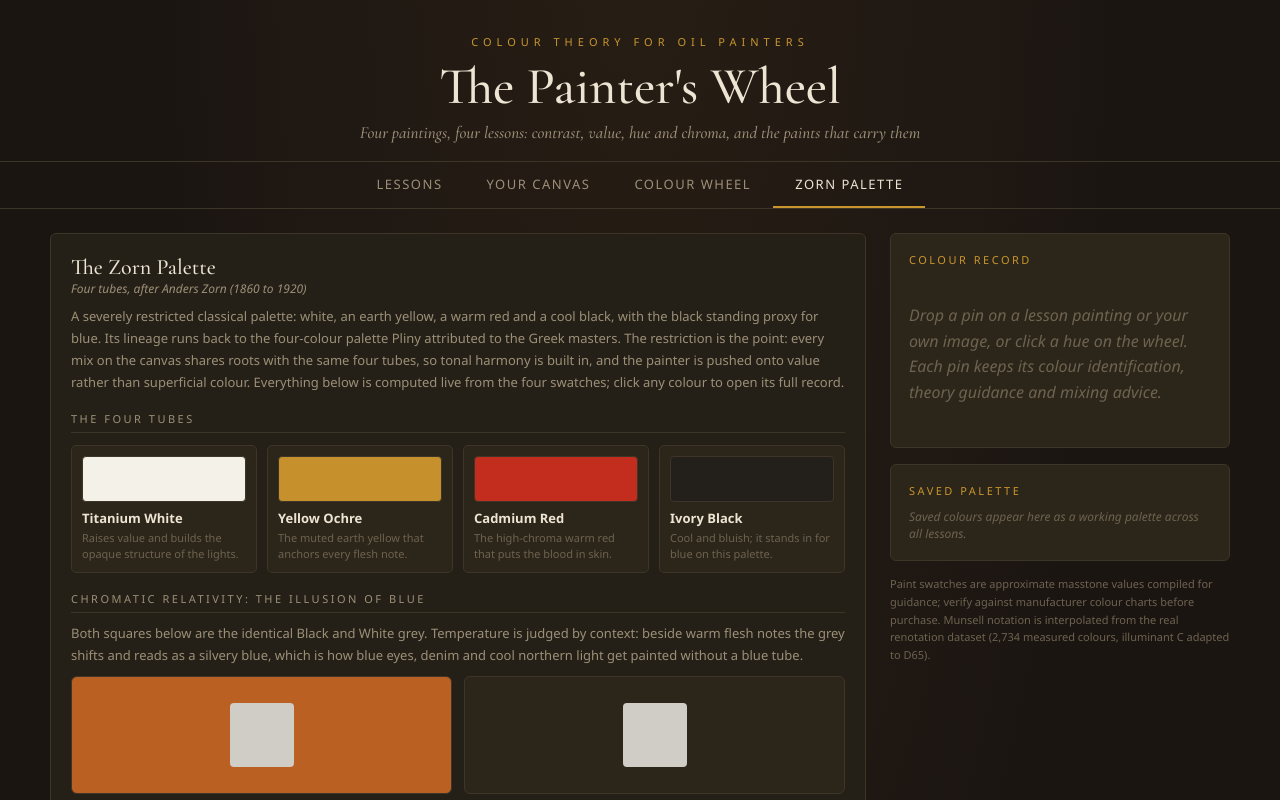
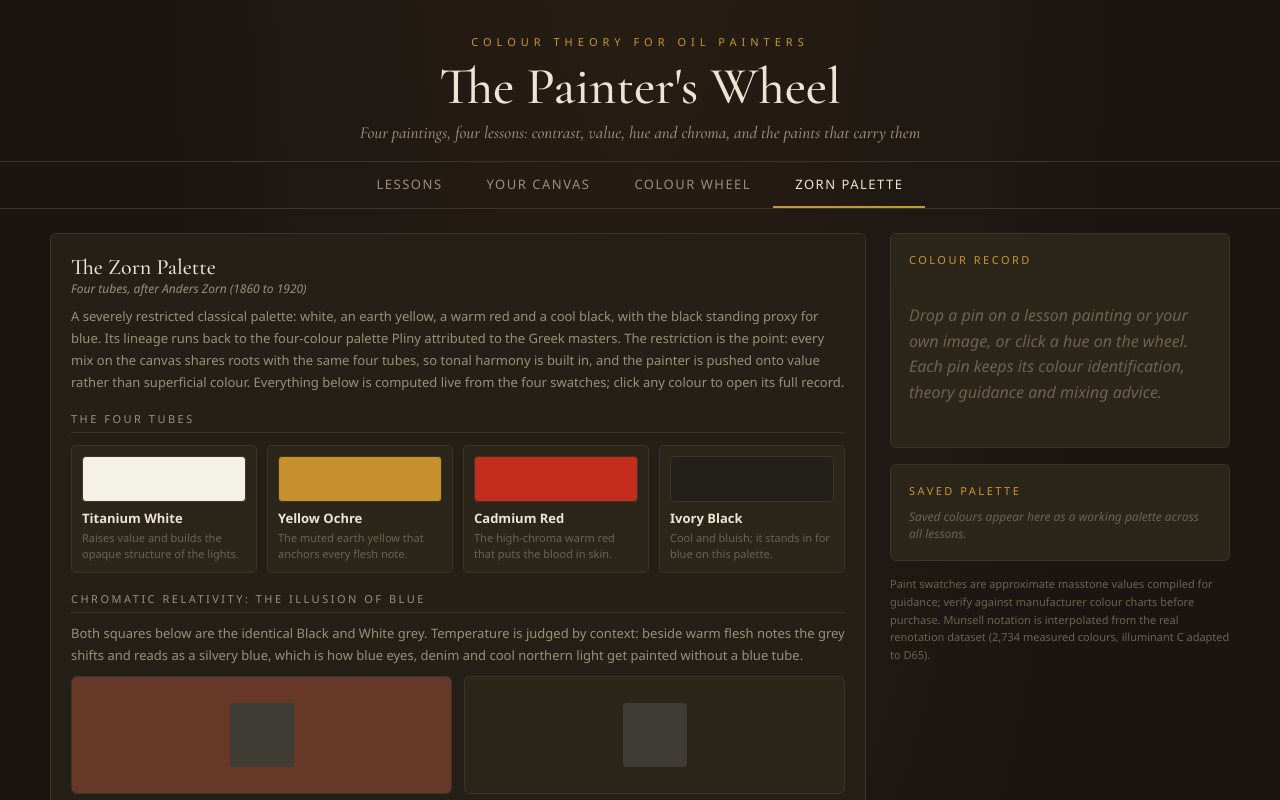
Before and after one commit to ppscon/painters-wheel, a React (Vite) app: page / in a window 1280 px wide. Both pictures are taken after a click on the button "ZORN PALETTE". Shown: the top 800 px of the page. Built offline with nearby package versions, Linux system fonts and the light colour scheme.

Commit message:
Phase 2.2: Kubelka-Munk subtractive pigment mixing engine

```diff
--- a/src/App.jsx
+++ b/src/App.jsx
@@ -2,7 +2,7 @@ import React, { useState, useRef, useEffect, useMemo, useCallback } from "react"
 import { MUNSELL_POINTS } from "./munsellData.js";
 
 /* ================================================================
-   THE PAINTER'S WHEEL: Phase 2.1
+   THE PAINTER'S WHEEL: Phase 2.2
    Lessons gateway (Contrast · Value · Hue · Chroma) with pin-based
    study, colour theory guidance, paint matching and mixing advice
    ================================================================ */
@@ -245,14 +245,79 @@ function MunsellExplorer({ onPick }) {
 }
 
 function mixPaints(hexA, hexB, wA) {
-  const A = hexToRgb(hexA).map(srgbToLinear);
-  const B = hexToRgb(hexB).map(srgbToLinear);
-  const rgb = A.map((c, i) => linearToSrgb(c * wA + B[i] * (1 - wA)));
-  return rgbToHex(...rgb);
+  return mixSubtractive([[hexA, wA], [hexB, 1 - wA]]);
 }
 const RATIOS = [
   [0.8, "4:1"], [0.667, "2:1"], [0.5, "1:1"], [0.333, "1:2"], [0.2, "1:4"],
 ];
+
+/* ---------------- Subtractive pigment mixing ----------------------
+   Kubelka-Munk mixing on reconstructed reflectance spectra (380 to
+   730nm at 10nm). An sRGB colour decomposes into seven weights (white,
+   cyan, magenta, yellow, red, green, blue) over smooth basis spectra
+   derived by curvature-minimising optimisation against the CIE 1931
+   observer under D65. Mixing happens in K/S space, so complements
+   genuinely neutralise and blue plus yellow makes a painter's green. */
+const SPD_BASES = [
+[1,1,1,1,1,1,1,1,1,1,1,1,1,1,1,1,1,0.9931,0.9988,1,1,1,1,1,1,1,1,1,1,1,1,1,1,1,1,1],
+[0.7954,0.8269,0.8583,0.8897,0.9207,0.9506,0.9766,0.9943,1,1,1,1,1,1,1,1,1,1,1,0.9495,0.7841,0.5346,0.2779,0.0886,0.003,0.0001,0.0001,0.0001,0.0001,0.0001,0.0001,0.0001,0.0001,0.0001,0.0001,0.0001],
+[1,1,1,1,1,1,1,1,0.9924,0.8984,0.7119,0.4736,0.2434,0.0757,0.0001,0.0001,0.0001,0.0001,0.0267,0.127,0.2992,0.5105,0.7158,0.8753,0.9685,1,1,1,1,1,1,1,1,1,1,1],
+[0.0001,0.0001,0.0001,0.0001,0.0001,0.0001,0.0001,0.0101,0.063,0.1704,0.324,0.503,0.6809,0.832,0.9373,0.9898,1,1,1,1,1,1,0.9989,0.9923,0.9801,0.9635,0.944,0.9227,0.9005,0.8778,0.8549,0.8318,0.8088,0.7857,0.7626,0.7395],
+[0.2123,0.1797,0.1471,0.1146,0.0824,0.0514,0.0244,0.0061,0.0001,0.0001,0.0001,0.0001,0.0001,0.0001,0.0001,0.0001,0.0001,0.0001,0.0001,0.0485,0.2136,0.4649,0.7238,0.9142,0.9989,1,1,1,1,1,1,1,1,1,1,1],
+[0.0001,0.0001,0.0001,0.0001,0.0001,0.0001,0.0001,0.0001,0.0092,0.1039,0.2898,0.5267,0.7558,0.9234,0.9999,1,1,1,0.9722,0.8714,0.6999,0.49,0.2859,0.1266,0.0327,0.0001,0.0001,0.0001,0.0001,0.0001,0.0001,0.0001,0.0001,0.0001,0.0001,0.0001],
+[1,1,1,1,1,1,1,0.9908,0.9386,0.8313,0.6771,0.4972,0.3184,0.1667,0.0614,0.0096,0.0001,0.0001,0.0001,0.0001,0.0001,0.0001,0.0012,0.0078,0.0202,0.0371,0.057,0.0786,0.1012,0.1243,0.1476,0.171,0.1945,0.218,0.2415,0.265]
+];
+const SPD_TO_RGB = [
+[0.000055,0.000185,0.000935,0.003093,0.009498,0.017333,0.022049,0.016332,0.001992,-0.016172,-0.033908,-0.046126,-0.06377,-0.083848,-0.091762,-0.082518,-0.052909,-0.012717,0.037385,0.091633,0.147853,0.181405,0.210525,0.209899,0.181175,0.131965,0.093653,0.057116,0.033444,0.018222,0.009292,0.004021,0.002067,0.001094,0.000454,0.000256],
+[-0.000047,-0.000158,-0.000807,-0.002708,-0.008479,-0.016061,-0.02201,-0.020032,-0.011141,0.003784,0.022141,0.038972,0.063373,0.096,0.126307,0.14861,0.149082,0.142439,0.122124,0.095484,0.067457,0.035721,0.013159,-0.002364,-0.009393,-0.009878,-0.008372,-0.005602,-0.003442,-0.00192,-0.000995,-0.000435,-0.000224,-0.000119,-0.000049,-0.000028],
+[0.000326,0.001107,0.005672,0.019167,0.060922,0.121236,0.184704,0.208611,0.197135,0.147097,0.091733,0.046442,0.02296,0.006643,-0.005811,-0.012439,-0.015509,-0.016696,-0.015684,-0.013632,-0.011303,-0.008065,-0.005852,-0.003935,-0.002484,-0.001436,-0.00085,-0.000457,-0.000247,-0.000129,-0.000064,-0.000027,-0.000014,-0.000007,-0.000003,-0.000002]
+];
+const SPEC_CACHE = new Map();
+function hexToSpectrum(hex) {
+  if (SPEC_CACHE.has(hex)) return SPEC_CACHE.get(hex);
+  const [r8, g8, b8] = hexToRgb(hex);
+  const r = srgbToLinear(r8), g = srgbToLinear(g8), b = srgbToLinear(b8);
+  const w = Math.min(r, g, b);
+  const r1 = r - w, g1 = g - w, b1 = b - w;
+  const s = new Float64Array(36);
+  const add = (bi, wt) => {
+    if (wt > 0) { const B = SPD_BASES[bi]; for (let i = 0; i < 36; i++) s[i] += wt * B[i]; }
+  };
+  add(0, w);
+  if (r1 <= g1 && r1 <= b1) {
+    const c = Math.min(g1, b1); add(1, c); add(5, g1 - c); add(6, b1 - c);
+  } else if (g1 <= r1 && g1 <= b1) {
+    const m = Math.min(r1, b1); add(2, m); add(4, r1 - m); add(6, b1 - m);
+  } else {
+    const y = Math.min(r1, g1); add(3, y); add(4, r1 - y); add(5, g1 - y);
+  }
+  for (let i = 0; i < 36; i++) s[i] = Math.min(1, Math.max(1e-4, s[i]));
+  SPEC_CACHE.set(hex, s);
+  return s;
+}
+function mixSubtractive(parts) {
+  let tw = 0;
+  for (const p of parts) tw += p[1];
+  if (!(tw > 0)) return parts.length ? parts[0][0] : "#000000";
+  const ks = new Float64Array(36);
+  for (const [hex, wt] of parts) {
+    if (wt <= 0) continue;
+    const s = hexToSpectrum(hex);
+    const f = wt / tw;
+    for (let i = 0; i < 36; i++) {
+      const R = s[i];
+      ks[i] += (f * (1 - R) * (1 - R)) / (2 * R);
+    }
+  }
+  let r = 0, g = 0, b = 0;
+  for (let i = 0; i < 36; i++) {
+    const R = 1 + ks[i] - Math.sqrt(ks[i] * ks[i] + 2 * ks[i]);
+    r += SPD_TO_RGB[0][i] * R;
+    g += SPD_TO_RGB[1][i] * R;
+    b += SPD_TO_RGB[2][i] * R;
+  }
+  return rgbToHex(linearToSrgb(Math.max(0, r)), linearToSrgb(Math.max(0, g)), linearToSrgb(Math.max(0, b)));
+}
 
 /* ---------------- Oil paint database ---------------------------- */
 const PAINTS = [
@@ -682,8 +747,8 @@ function ColorRecord({ hex, sourceLabel, onSave }) {
             {rec.mix.b.n} <span style={{ color: T.faint }}>({rec.mix.b.m})</span>, roughly {rec.mix.ratio} by volume.
           </div>
           <div style={{ color: T.faint, fontSize: 11, lineHeight: 1.5, marginTop: 6, fontStyle: "italic" }}>
-            Ratio computed in linear RGB; real pigment mixing is subtractive and usually lands
-            darker and duller, so start here and adjust on the palette.
+            Mixed with a Kubelka-Munk pigment model, so the preview behaves like paint rather
+            than light. Real pigments still vary by brand, so confirm on the palette.
           </div>
         </div>
       )}
@@ -948,8 +1013,8 @@ function WheelView({ selected, setSelected }) {
           </div>
           <p style={{ color: T.faint, fontSize: 11, lineHeight: 1.5, marginTop: 8 }}>
             The full record for the working mix, with paint matches and a mixing recommendation,
-            is in the panel alongside. Mixes are computed optically in linear RGB; real pigment is
-            subtractive and lands darker and duller.
+            is in the panel alongside. Mixes use the Kubelka-Munk pigment model, which is why
+            complements genuinely neutralise here and darkening with black behaves like paint.
           </p>
         </div>
       )}
@@ -968,14 +1033,7 @@ const ZORN = [
 ];
 const ZHEX = Object.fromEntries(ZORN.map((z) => [z.key, z.x]));
 function mixMulti(parts) {
-  let tot = 0;
-  const acc = [0, 0, 0];
-  for (const [hx, w] of parts) {
-    const lin = hexToRgb(hx).map(srgbToLinear);
-    acc[0] += lin[0] * w; acc[1] += lin[1] * w; acc[2] += lin[2] * w;
-    tot += w;
-  }
-  return rgbToHex(...acc.map((c) => linearToSrgb(c / tot)));
+  return mixSubtractive(parts);
 }
 const zmix = (spec, extraWhite = 0) =>
   mixMulti([...spec.map(([k, w]) => [ZHEX[k], w]), ...(extraWhite > 0 ? [[ZHEX.white, extraWhite]] : [])]);
@@ -1063,8 +1121,9 @@ function ZornView({ setSampled }) {
 
       <SectionRule>The mixing lab: earth tones from four tubes</SectionRule>
       <p style={{ color: T.muted, fontSize: 13, lineHeight: 1.65, margin: "10px 0 4px" }}>
-        The classic earth tubes fall out of the palette by cross-mixing. Each swatch is computed
-        in linear RGB and checked against the nearest real tube in the paint database. Slide in
+        The classic earth tubes fall out of the palette by cross-mixing. Each swatch is mixed
+        with the Kubelka-Munk pigment model and checked against the nearest real tube in the
+        paint database. Slide in
         white to watch the umbers settle into the warm greys the palette is famous for.
       </p>
       <div style={{ display: "flex", alignItems: "center", gap: 10, margin: "8px 0 2px" }}>
@@ -1107,8 +1166,8 @@ function ZornView({ setSampled }) {
         );
       })}
       <p style={{ color: T.faint, fontSize: 11, lineHeight: 1.5, marginTop: 8, fontStyle: "italic" }}>
-        Computed mixes are optical approximations; real pigment is subtractive and lands darker
-        and duller, so treat these as starting ratios for the palette.
+        Mixes use the Kubelka-Munk pigment model, so they behave like paint on the palette;
+        individual pigments still vary by brand, so treat the ratios as starting points.
       </p>
 
       <SectionRule>Portrait block-in, step by step</SectionRule>
```
Also changed, not shown: 1 other file (tests, documents, lock files or other folders).
